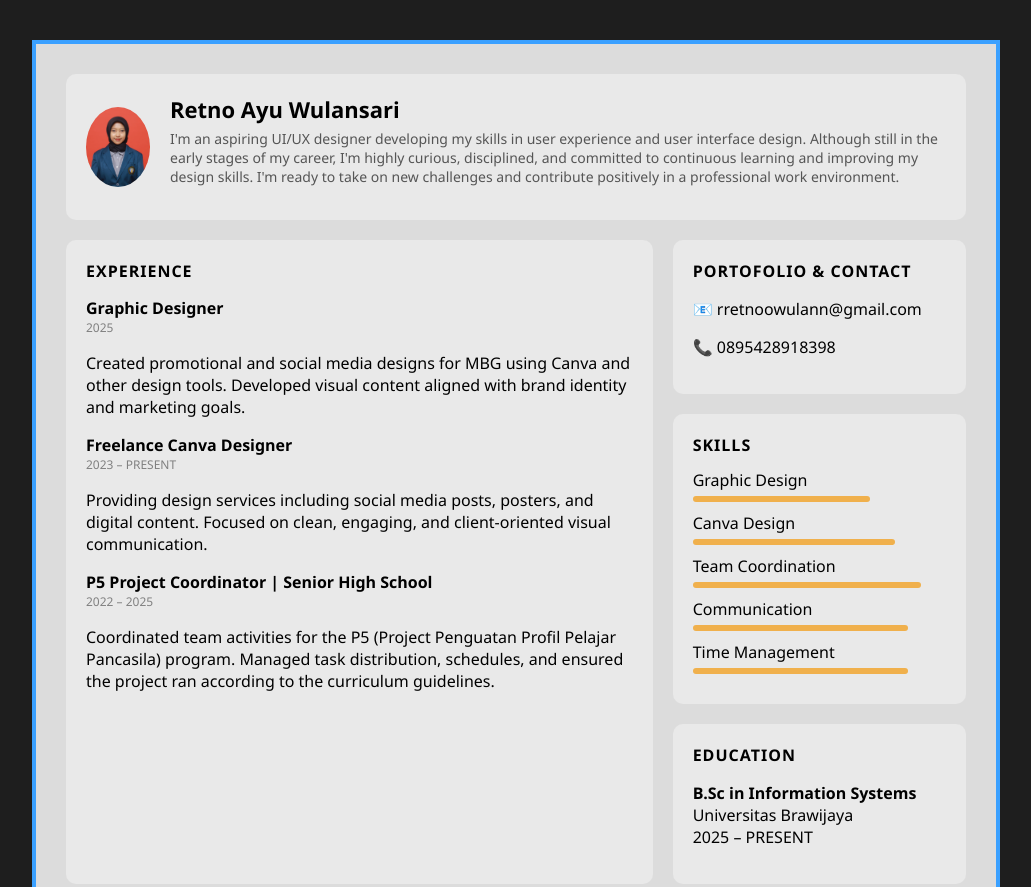
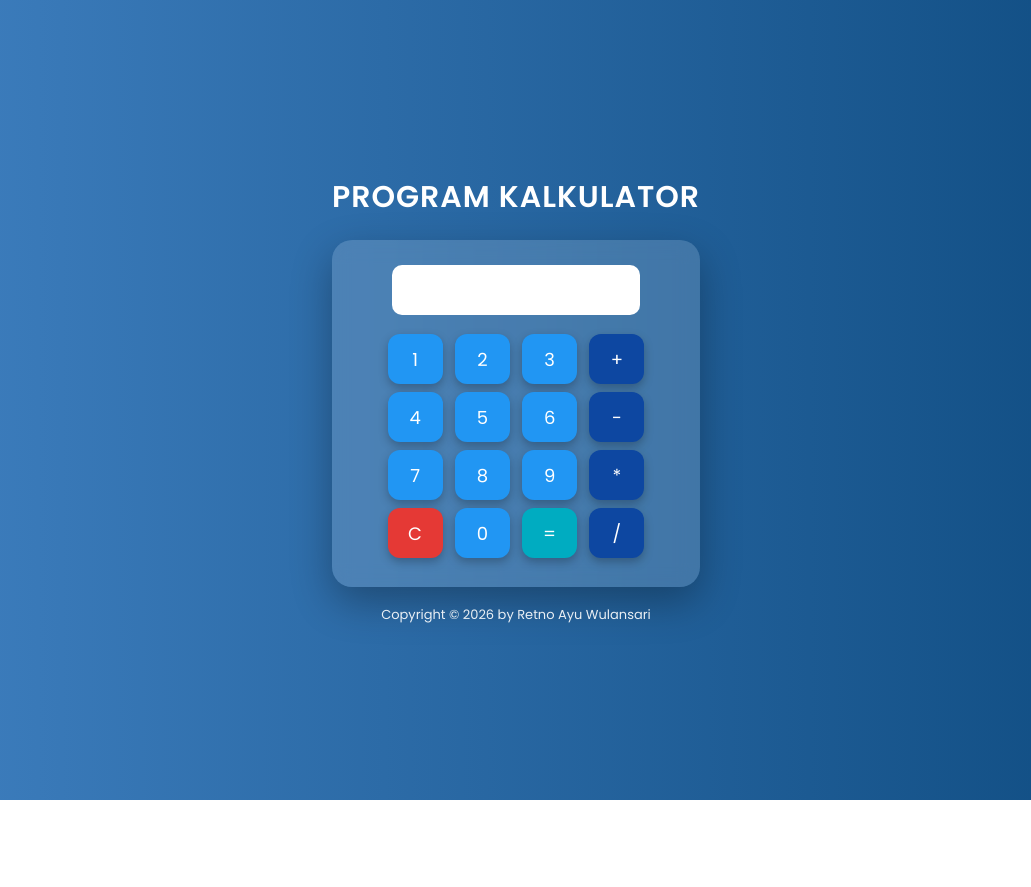
Before and after one commit to retnoayu26/retno.github.io, a plain HTML site: page index.html in a window 1280 px wide. Shown: the top 887 px of the page, without its empty margins (124-1155 px from the left). After the commit the page ends 800 px from the top, so only its background shows below. Drawn offline with Linux system fonts and the light colour scheme.

Commit message:
Add files via upload

```diff
--- a/index.html
+++ b/index.html
@@ -1,191 +1,179 @@
 <!DOCTYPE html>
-<html lang="en">
+<html>
 <head>
+
 <meta charset="UTF-8">
-<meta name="viewport" content="width=device-width, initial-scale=1.0">
-<title>Resume - Retno Ayu Wulansari</title>
+<title>PROGRAM KALKULATOR</title>
+
+<link href="https://fonts.googleapis.com/css2?family=Poppins:wght@300;400;600&display=swap" rel="stylesheet">
 
 <style>
-body {
-    margin: 0;
-    font-family: 'Segoe UI', sans-serif;
-    background-color: #1e1e1e;
+
+body{
+margin:0;
+height:100vh;
+display:flex;
+justify-content:center;
+align-items:center;
+font-family:'Poppins',sans-serif;
+background:linear-gradient(270deg,#0f4c81,#6fb3ff,#0f4c81);
+background-size:400% 400%;
+animation:bgMove 10s ease infinite;
 }
 
-.container {
-    width: 900px;
-    margin: 40px auto;
-    background-color: #dcdcdc;
-    padding: 30px;
-    border: 4px solid #3aa0ff;
+@keyframes bgMove{
+0%{background-position:0% 50%;}
+50%{background-position:100% 50%;}
+100%{background-position:0% 50%;}
 }
 
-.header {
-    background: #e9e9e9;
-    padding: 20px;
-    border-radius: 10px;
-    display: flex;
-    align-items: center;
-    gap: 20px;
+.container{
+text-align:center;
 }
 
-.header img {
-    width: 80px;
-    height: 80px;
-    border-radius: 50%;
-    object-fit: cover;
+.judul{
+color:white;
+font-size:30px;
+margin-bottom:20px;
+font-weight:600;
+letter-spacing:1px;
 }
 
-.header h1 {
-    margin: 0;
-    font-size: 22px;
+.kalkulator{
+padding:25px;
+border-radius:20px;
+background:rgba(255,255,255,0.15);
+backdrop-filter:blur(10px);
+box-shadow:0 15px 40px rgba(0,0,0,0.3);
 }
 
-.header p {
-    margin-top: 5px;
-    font-size: 14px;
-    color: #555;
+#layar{
+width:248px;
+height:50px;
+font-size:22px;
+text-align:right;
+border:none;
+border-radius:10px;
+margin-bottom:15px;
+padding:10px;
+box-sizing:border-box;
+background:white;
+font-family:'Poppins',sans-serif;
 }
 
-.grid {
-    display: grid;
-    grid-template-columns: 2fr 1fr;
-    gap: 20px;
-    margin-top: 20px;
+button{
+width:55px;
+height:50px;
+margin:4px;
+font-size:18px;
+border:none;
+border-radius:12px;
+cursor:pointer;
+background:#2196f3;
+color:white;
+transition:0.2s;
+box-shadow:0 4px 10px rgba(0,0,0,0.25);
+font-family:'Poppins',sans-serif;
 }
 
-.card {
-    background: #e9e9e9;
-    padding: 20px;
-    border-radius: 10px;
+button:hover{
+transform:translateY(-4px);
+box-shadow:0 6px 15px rgba(0,0,0,0.35);
 }
 
-.card h2 {
-    margin-top: 0;
-    font-size: 16px;
-    letter-spacing: 1px;
+button:active{
+transform:scale(0.95);
 }
 
-.job-title {
-    font-weight: bold;
-    margin-top: 15px;
+.operator{
+background:#0d47a1;
 }
 
-.year {
-    font-size: 12px;
-    color: gray;
+.clear{
+background:#e53935;
 }
 
-.skills-bar {
-    margin: 10px 0;
+.equal{
+background:#00acc1;
 }
 
-.bar {
-    height: 6px;
-    background: #f0b04c;
-    width: 60%;
-    margin-top: 5px;
-    border-radius: 3px;
+.copyright{
+margin-top:18px;
+color:white;
+font-size:13px;
+opacity:0.9;
 }
+
 </style>
+
 </head>
 
 <body>
 
 <div class="container">
 
-    <div class="header">
-        <img src="wulan.jpeg" alt="Retno Ayu">
-        <div>
-            <h1>Retno Ayu Wulansari</h1>
-            <p>
-                I'm an aspiring UI/UX designer developing my skills in user experience and
-                user interface design. Although still in the early stages of my career,
-                I'm highly curious, disciplined, and committed to continuous learning and
-                improving my design skills. I'm ready to take on new challenges and
-                contribute positively in a professional work environment.
-            </p>
-        </div>
-    </div>
-    <div class="grid">
+<div class="judul">PROGRAM KALKULATOR</div>
 
-        <!-- LEFT SIDE -->
-        <div class="card">
-            <h2>EXPERIENCE</h2>
+<div class="kalkulator">
 
-            <div class="job-title">Graphic Designer</div>
-            <div class="year">2025</div>
-            <p>
-                Created promotional and social media designs for MBG using Canva
-                and other design tools. Developed visual content aligned with brand
-                identity and marketing goals.
-            </p>
+<input id="layar" readonly>
 
-            <div class="job-title">Freelance Canva Designer</div>
-            <div class="year">2023 – PRESENT</div>
-            <p>
-                Providing design services including social media posts, posters,
-                and digital content. Focused on clean, engaging, and client-oriented
-                visual communication.
-            </p>
+<br>
 
-            <div class="job-title">P5 Project Coordinator | Senior High School</div>
-            <div class="year">2022 – 2025</div>
-            <p>
-                Coordinated team activities for the P5 (Project Penguatan Profil Pelajar
-                Pancasila) program. Managed task distribution, schedules, and ensured
-                the project ran according to the curriculum guidelines.
-            </p>
-        </div>
+<button onclick="tekanAngka('1')">1</button>
+<button onclick="tekanAngka('2')">2</button>
+<button onclick="tekanAngka('3')">3</button>
+<button class="operator" onclick="tekanOperator('+')">+</button>
 
-        <!-- RIGHT SIDE -->
-        <div>
-            <div class="card">
-                <h2>PORTOFOLIO & CONTACT</h2>
-                <p>📧 rretnoowulann@gmail.com</p>
-                <p>📞 0895428918398</p>
-            </div>
+<br>
 
-            <div class="card" style="margin-top:20px;">
-                <h2>SKILLS</h2>
+<button onclick="tekanAngka('4')">4</button>
+<button onclick="tekanAngka('5')">5</button>
+<button onclick="tekanAngka('6')">6</button>
+<button class="operator" onclick="tekanOperator('-')">-</button>
 
-                <div class="skills-bar">
-                    Graphic Design
-                    <div class="bar" style="width:70%"></div>
-                </div>
+<br>
 
-                <div class="skills-bar">
-                    Canva Design
-                    <div class="bar" style="width:80%"></div>
-                </div>
+<button onclick="tekanAngka('7')">7</button>
+<button onclick="tekanAngka('8')">8</button>
+<button onclick="tekanAngka('9')">9</button>
+<button class="operator" onclick="tekanOperator('*')">*</button>
 
-                <div class="skills-bar">
-                    Team Coordination
-                    <div class="bar" style="width:90%"></div>
-                </div>
+<br>
 
-                <div class="skills-bar">
-                    Communication
-                    <div class="bar" style="width:85%"></div>
-                </div>
-
-                <div class="skills-bar">
-                    Time Management
-                    <div class="bar" style="width:85%"></div>
-                </div>
-            </div>
-
-            <div class="card" style="margin-top:20px;">
-                <h2>EDUCATION</h2>
-                <p><strong>B.Sc in Information Systems</strong><br>
-                Universitas Brawijaya<br>
-                2025 – PRESENT</p>
-            </div>
-        </div>
-
-    </div>
+<button class="clear" onclick="empty()">C</button>
+<button onclick="tekanAngka('0')">0</button>
+<button class="equal" onclick="hitung()">=</button>
+<button class="operator" onclick="tekanOperator('/')">/</button>
 
 </div>
 
+<div class="copyright">
+Copyright &copy; 2026 by Retno Ayu Wulansari
+</div>
+
+</div>
+
+<script>
+
+function tekanAngka(angka){
+document.getElementById("layar").value += angka;
+}
+
+function tekanOperator(operator){
+document.getElementById("layar").value += operator;
+}
+
+function hitung(){
+document.getElementById("layar").value =
+eval(document.getElementById("layar").value);
+}
+
+function empty(){
+document.getElementById("layar").value = "";
+}
+
+</script>
+
 </body>
 </html>
```
